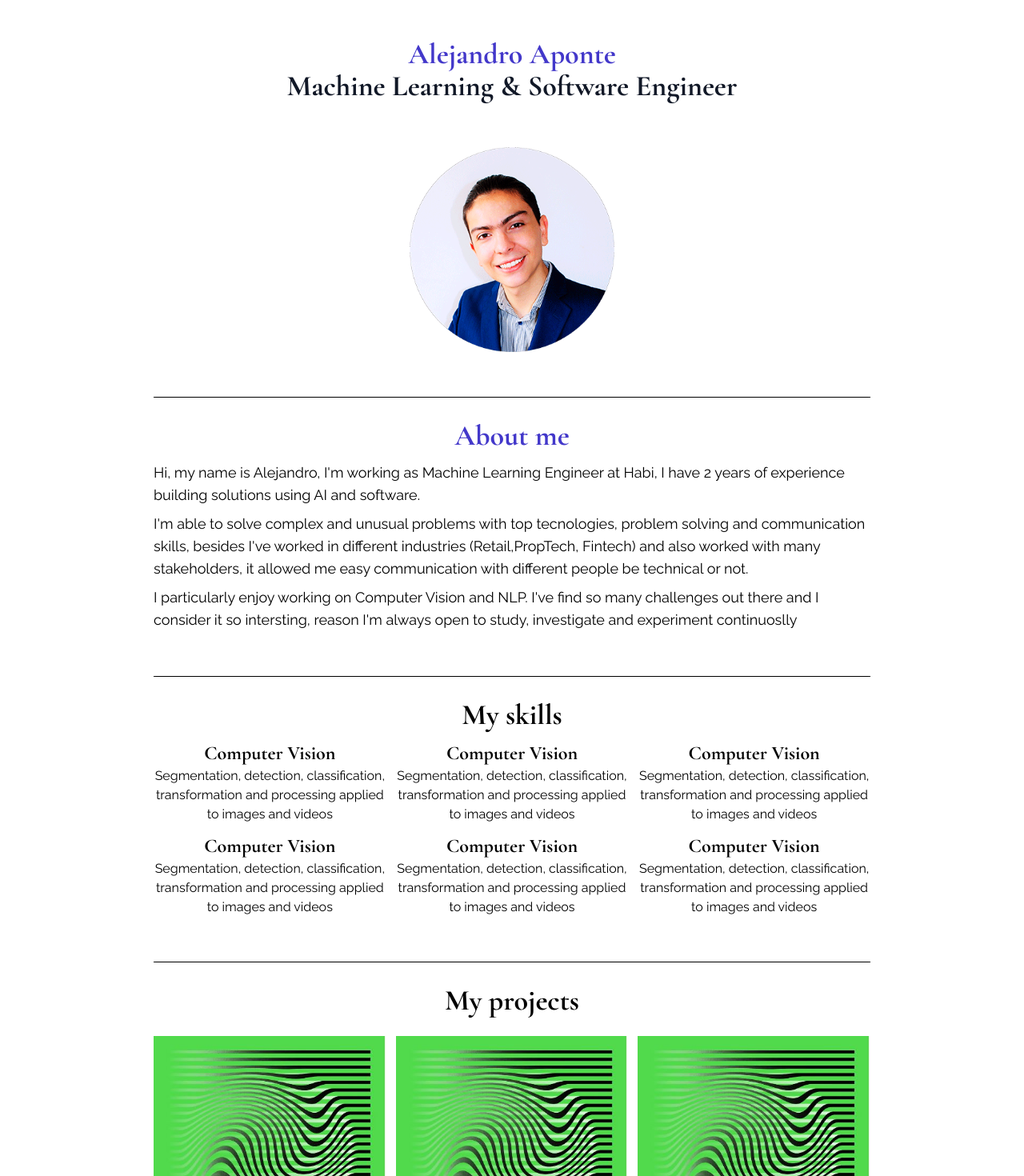
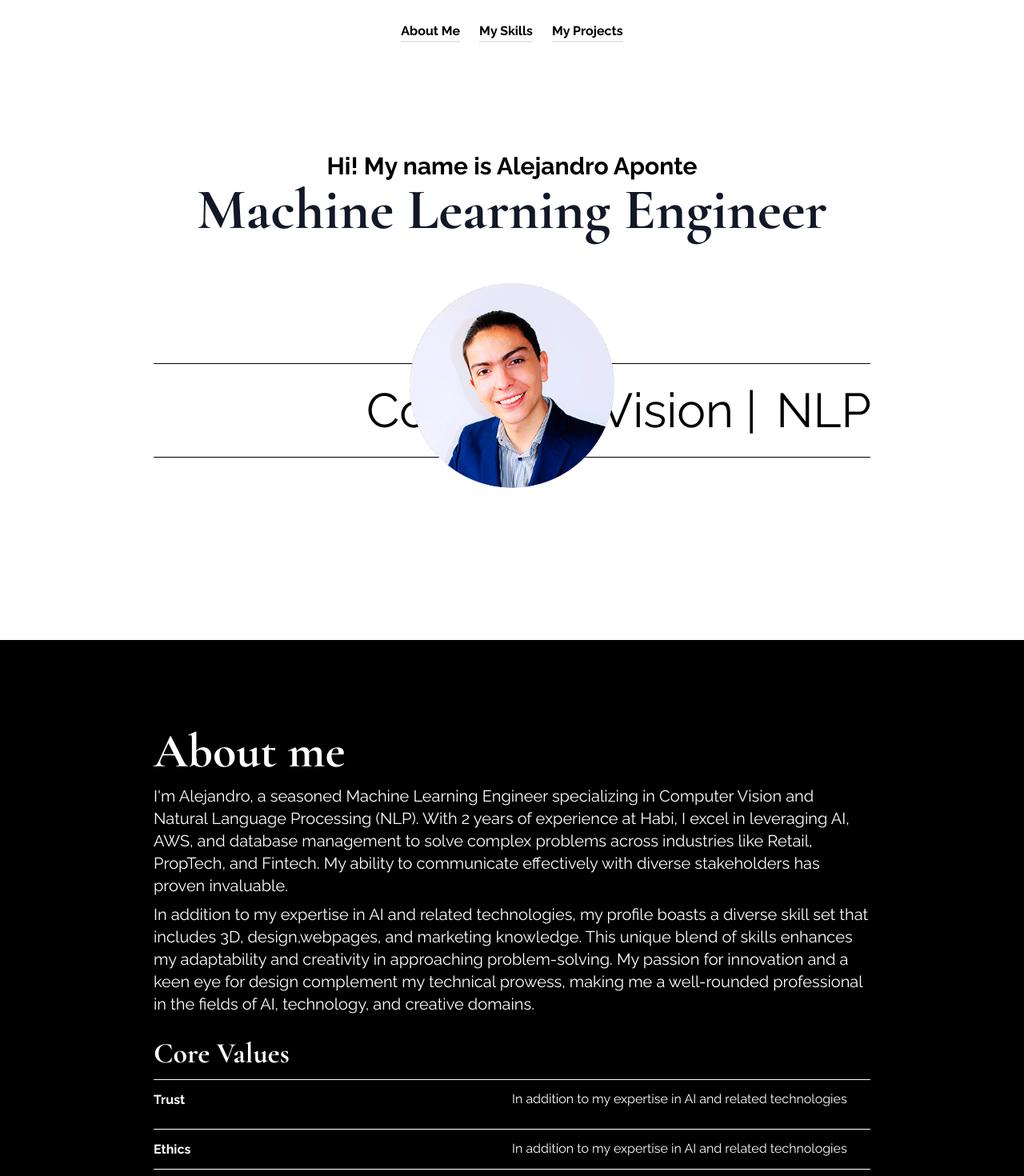
Before and after one commit to alejomaar/personal_webpage, a React (Vite) app: page / in a window 1280 px wide. Shown: the top 1470 px of the page at 80% size. Built offline with nearby package versions, Linux system fonts and the light colour scheme.

Commit message:
feat(style): Add new pharagraphs and styles

```diff
--- a/src/App.css
+++ b/src/App.css
@@ -32,3 +32,24 @@ li,
 a {
   font-family: "Raleway";
 }
+
+.marquee-container {
+  white-space: nowrap;
+  overflow: hidden;
+  position: relative;
+}
+
+.marquee {
+  display: inline-block;
+  width: fit-content;
+  animation: marquee 25s linear infinite;
+}
+
+@keyframes marquee {
+  0% {
+    transform: translateX(50%);
+  }
+  100% {
+    transform: translateX(-100%);
+  }
+}
--- a/src/App.jsx
+++ b/src/App.jsx
@@ -1,39 +1,102 @@
 import "./App.css";
 import img from "./assets/img.jpg";
 import profile_photo_img from "./assets/profile_photo.png";
+//https://musotoku.com/
 function App() {
   return (
     <div className="min-h-screen h-screen ">
-      <div className="max-w-4xl mx-auto flex justify-center items-center flex-col mt-12">
-        <h1 className="font-bold text-4xl text-indigo-700">
-          Alejandro Aponte
+      <nav className="w-full fixed top-0 left-0 right-0 flex h-20 bg-white z-20">
+        <ul class="w-full flex justify-center items-center">
+          <li class="mx-3 font-bold border-b-2 hover:border-b-2 hover:border-black">
+            About Me
+          </li>
+          <li class="mx-3 font-bold border-b-2 hover:border-b-2 hover:border-black">
+            My Skills
+          </li>
+          <li class="mx-3 font-bold border-b-2 hover:border-b-2 hover:border-black">
+            My Projects
+          </li>
+        </ul>
+      </nav>
+      <div className="max-w-4xl mx-auto flex justify-center items-center flex-col  h-screen">
+        <h1 className="font-bold text-3xl text-center sans_serif">
+          Hi! My name is Alejandro Aponte
         </h1>
-        <h1 className="font-bold  text-4xl text-gray-900 ">
-          Machine Learning & Software Engineer
+        <h1 className="font-bold text-7xl text-gray-900 text-center ">
+          Machine Learning Engineer
         </h1>
 
-        <img className="w-64 h-64 mt-14" src={profile_photo_img} />
+        <div className="w-full relative flex justify-center items-center">
+          <div class="w-full overflow-hidden absolute top-1/2 border-t border-b border-black">
+            <div class="marquee-container  my-7">
+              <ul class="marquee flex">
+                <li class="mx-3 text-6xl">Computer Vision |</li>
+                <li class="mx-3 text-6xl">NLP |</li>
+                <li class="mx-3 text-6xl">Machine Learning |</li>
+                <li class="mx-3 text-6xl">Software Engineering |</li>
+              </ul>
+            </div>
+          </div>
+          <img
+            className="w-64 h-64 mt-14 z-10 rounded-full"
+            src={profile_photo_img}
+          />
+        </div>
       </div>
-      <div className="max-w-4xl mx-auto flex justify-center items-center flex-col border-t border-black my-14">
-        <h2 className="font-bold text-4xl text-indigo-700 mt-7">About me</h2>
-        <p className="text-lg  mt-3">
-          Hi, my name is Alejandro, I'm working as Machine Learning Engineer at
-          Habi, I have 2 years of experience building solutions using AI and
-          software.
-        </p>
-        <p className="text-lg  mt-2">
-          I'm able to solve complex and unusual problems with top tecnologies,
-          problem solving and communication skills, besides I've worked in
-          different industries (Retail,PropTech, Fintech) and also worked with
-          many stakeholders, it allowed me easy communication with different
-          people be technical or not.
-        </p>
-        <p className="text-lg mt-2 ">
-          I particularly enjoy working on Computer Vision and NLP. I've find so
-          many challenges out there and I consider it so intersting, reason I'm
-          always open to study, investigate and experiment continuoslly
-        </p>
+      <div className="bg-black text-white  h-screen">
+        <div className="max-w-4xl mx-auto flex flex-col border-t border-black py-20 ">
+          <h2 className="font-bold text-6xl mt-7">About me</h2>
+          <p className="text-xl mt-3">
+            I'm Alejandro, a seasoned Machine Learning Engineer specializing in
+            Computer Vision and Natural Language Processing (NLP). With 2 years
+            of experience at Habi, I excel in leveraging AI, AWS, and database
+            management to solve complex problems across industries like Retail,
+            PropTech, and Fintech. My ability to communicate effectively with
+            diverse stakeholders has proven invaluable.
+          </p>
+          <p className="text-xl mt-2">
+            In addition to my expertise in AI and related technologies, my
+            profile boasts a diverse skill set that includes 3D,
+            design,webpages, and marketing knowledge. This unique blend of
+            skills enhances my adaptability and creativity in approaching
+            problem-solving. My passion for innovation and a keen eye for design
+            complement my technical prowess, making me a well-rounded
+            professional in the fields of AI, technology, and creative domains.
+          </p>
+          <h2 className="font-bold text-4xl mt-7">Core Values</h2>
+          <div className="flex border-t border-white py-3 my-3">
+            <div className="w-1/2">
+              <span className="font-bold">Trust</span>
+            </div>
+            <div className="w-1/2">
+              <p>
+                In addition to my expertise in AI and related technologies
+              </p>
+            </div>
+          </div>
+          <div className="flex border-t border-white py-3">
+            <div className="w-1/2">
+              <span className="font-bold">Ethics</span>
+            </div>
+            <div className="w-1/2">
+              <p>
+                In addition to my expertise in AI and related technologies
+              </p>
+            </div>
+          </div>
+          <div className="flex border-t border-white py-3">
+            <div className="w-1/2">
+              <span className="font-bold">Ethics</span>
+            </div>
+            <div className="w-1/2">
+              <p>
+                In addition to my expertise in AI and related technologies
+              </p>
+            </div>
+          </div>
+        </div>
       </div>
+
       <div className="max-w-4xl mx-auto flex justify-center items-center flex-col border-t border-black my-14">
         <h2 className="font-bold text-4xl  mt-7 mb-3">My skills</h2>
         <div className="max-w-4xl mx-auto grid grid-cols-3 gap-3">
```
